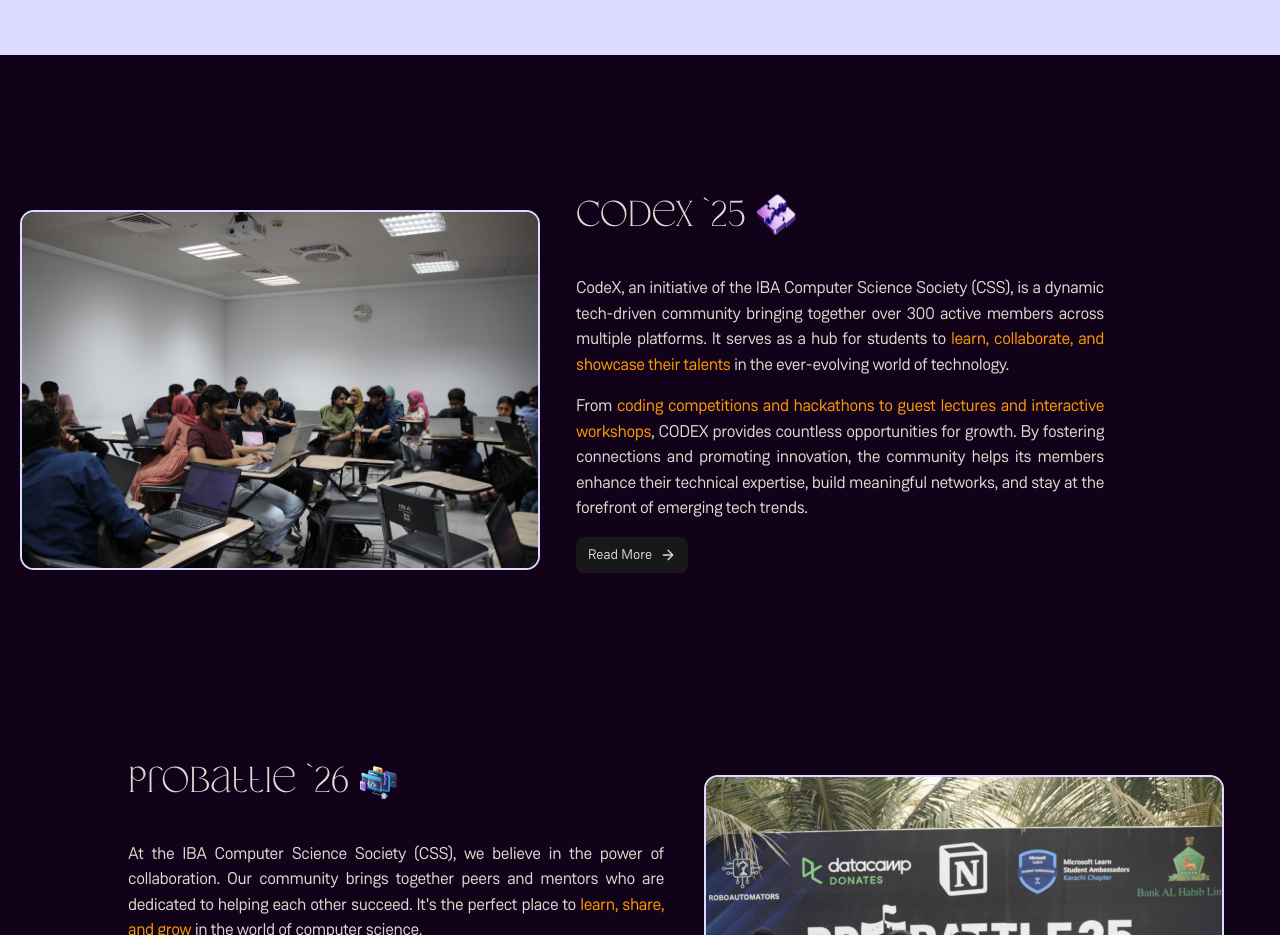
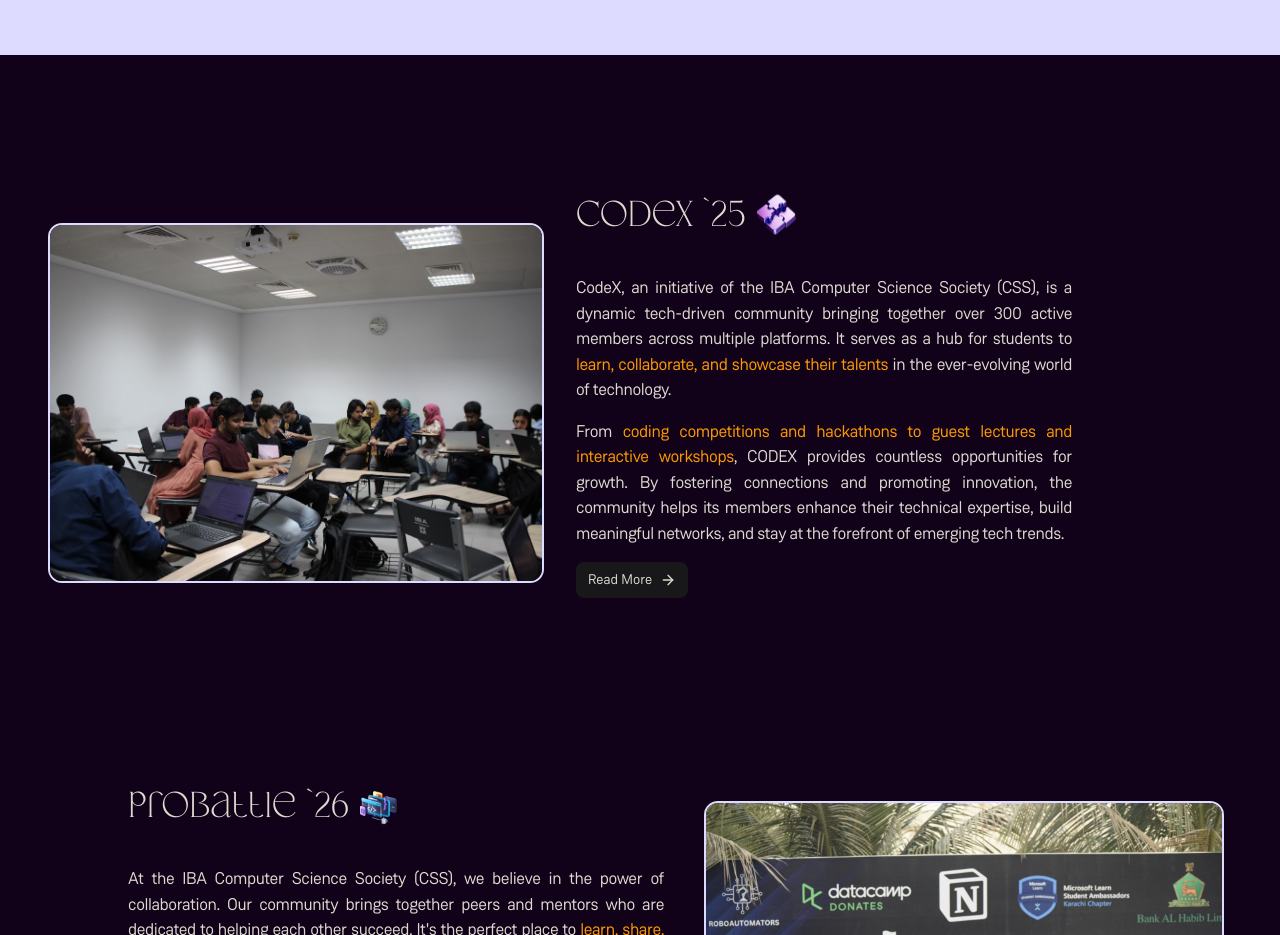
Before and after one commit to css-iba/css-website, a Next.js app: page / in a window 1280 px wide. Shown: the part 4460-5395 px from the top of the page. Built offline with nearby package versions, Linux system fonts and the light colour scheme.

Commit message:
Update CodeX.tsx

```diff
--- a/components/Home/CodeX.tsx
+++ b/components/Home/CodeX.tsx
@@ -40,7 +40,7 @@ const CodeX: React.FC = () => {
   }, []);
 
   return (
-    <section className="flex flex-col md:flex-row-reverse items-center justify-between py-12 px-4 md:mr-40 gap-8 mt-20">
+    <section className="flex flex-col md:flex-row-reverse items-center justify-between py-12 px-4 md:px-12 md:mr-40 gap-8 mt-20">
       <div className="flex-1 order-1">
 
         {/* Heading */}
```
